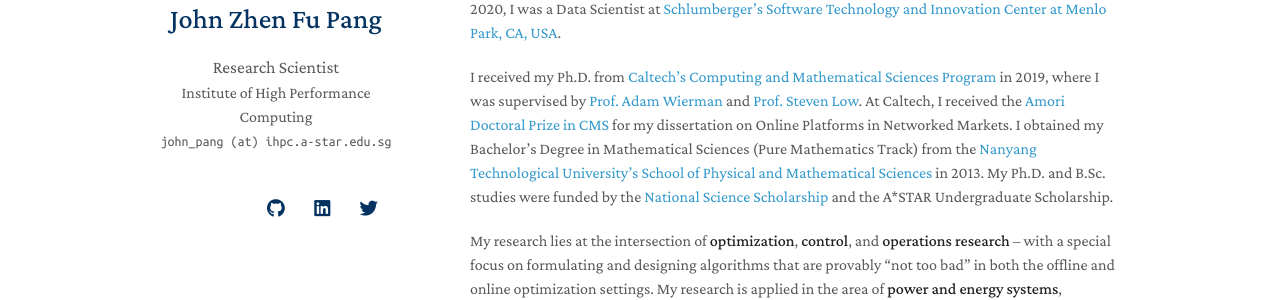
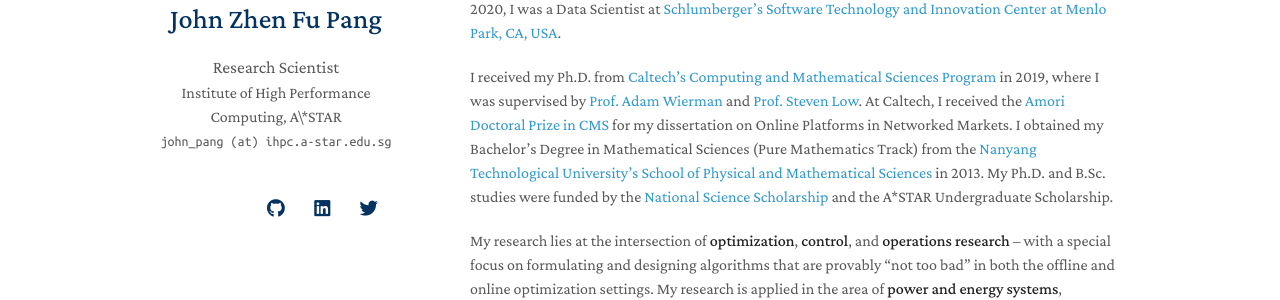
Before and after one commit to j-pang/j-pang.github.io, a Jekyll site: the page built from index.md, in a window 1280 px wide. Shown: the part 208-508 px from the top of the page. Built offline with Jekyll 4.4.1, drawn with Linux system fonts in a browser that asks for light colours; nearby versions of some CDN libraries; a style sheet for code colours, icons or effects is not loaded; our own code applies the rules of GitHub Pages for plain Markdown files.

Commit message:
Update _config.yml

```diff
--- a/_config.yml
+++ b/_config.yml
@@ -1,6 +1,6 @@
 title: John Zhen Fu Pang
 position: Research Scientist
-affiliation: Institute of High Performance Computing
+affiliation: Institute of High Performance Computing, A\*STAR
 affiliation_link: https://www.a-star.edu.sg/ihpc
 email: john_pang (at) ihpc.a-star.edu.sg
 keywords: john pang, john zhen fu pang, john pang zhen fu
```
